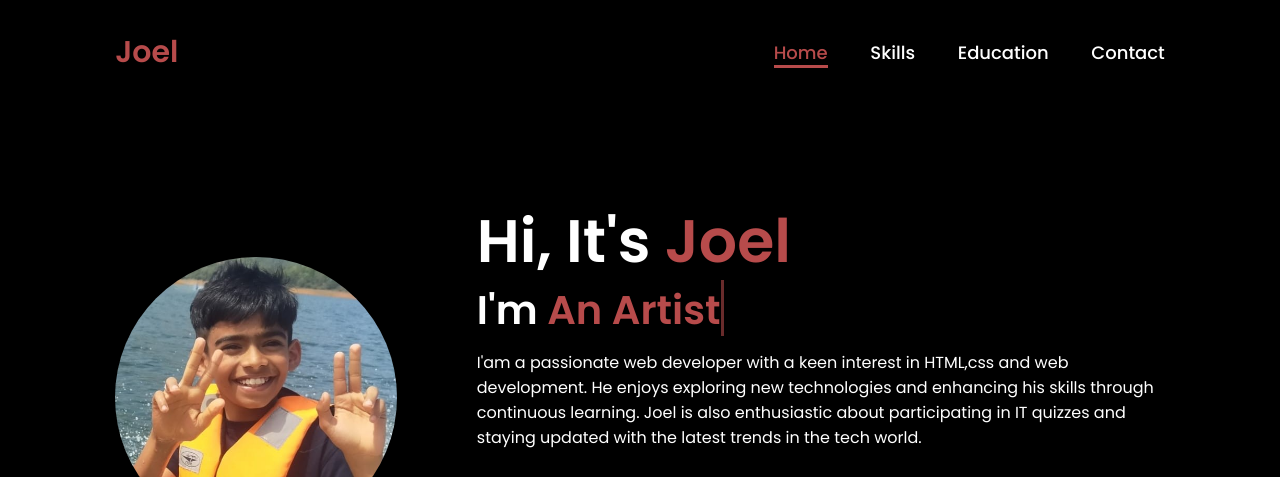
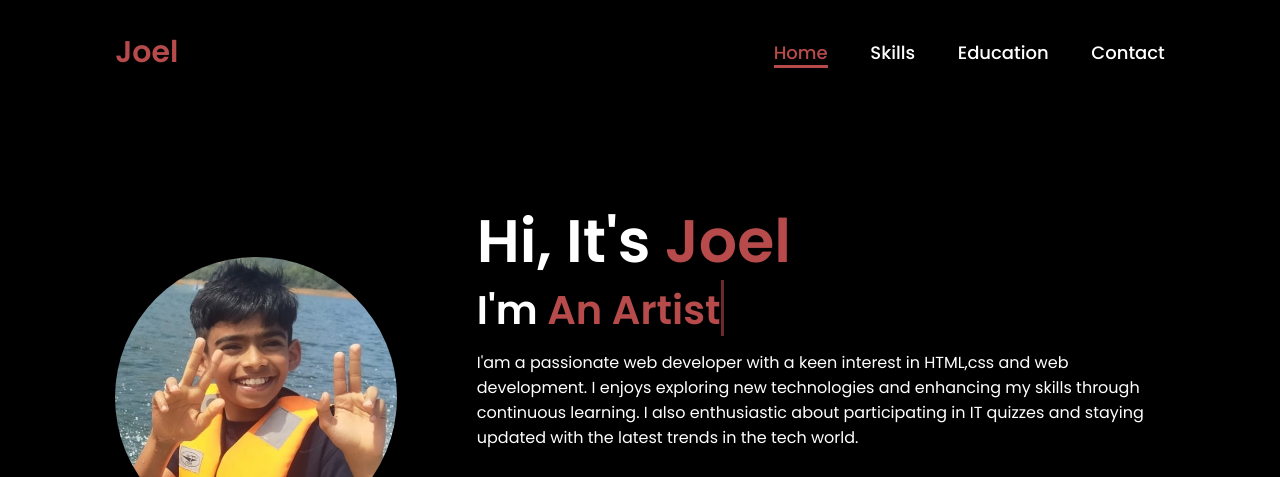
Before and after one commit to Joel-Varghese12/Portfolio, a plain HTML site: page index.html in a window 1280 px wide. Shown: the top 477 px of the page. Drawn offline with Linux system fonts and the light colour scheme.

Commit message:
Update index.html

```diff
--- a/index.html
+++ b/index.html
@@ -26,7 +26,7 @@
         <div class="home-content">
             <h1>Hi, It's <span>Joel</span></h1>
             <h3 class="typing-text">I'm<span></span></h3>
-            <p>I'am a passionate web developer with a keen interest in HTML,css and web development. He enjoys exploring new technologies and enhancing his skills through continuous learning. Joel is also enthusiastic about participating in IT quizzes and staying updated with the latest trends in the tech world.</p>
+            <p>I'am a passionate web developer with a keen interest in HTML,css and web development. I enjoys exploring new technologies and enhancing my skills through continuous learning. I also enthusiastic about participating in IT quizzes and staying updated with the latest trends in the tech world.</p>
             <div class="social-icons">
                 <a href="https://www.youtube.com/@Mrperfect41803"><i class="fa-brands fa-youtube"></i></a>
                 <a href="#"><i class="fa-brands fa-x-twitter"></i></a>
```
